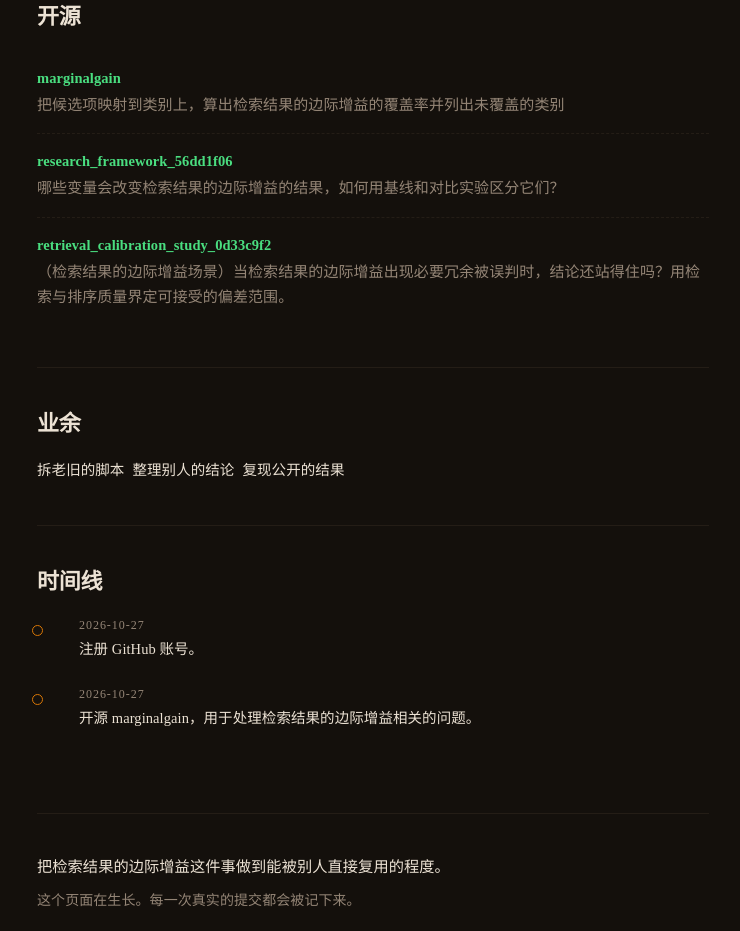
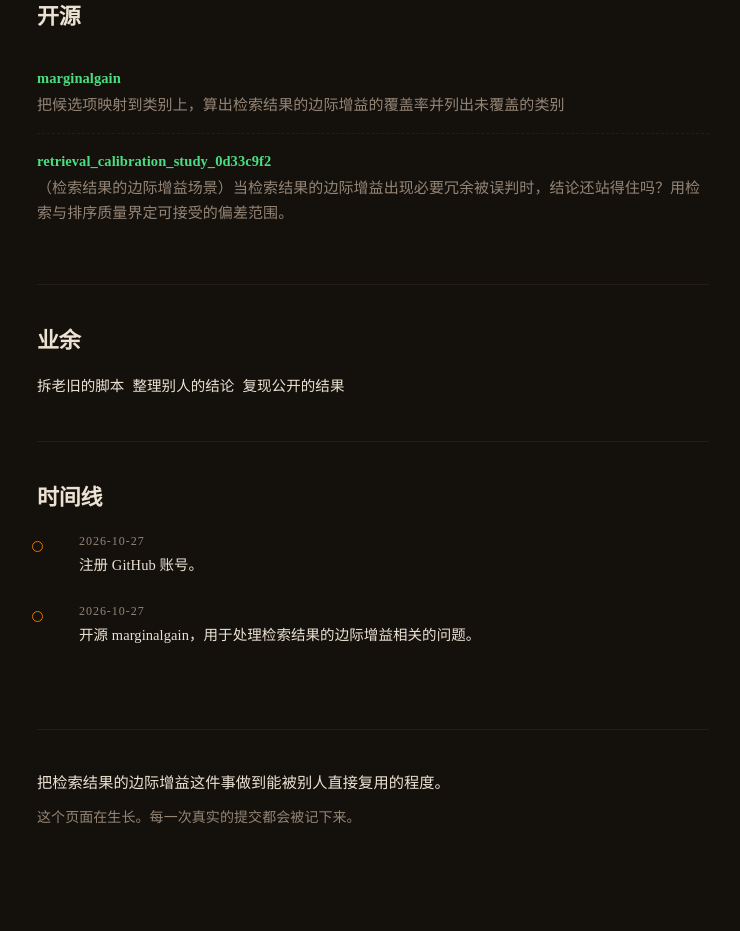
Before and after one commit to camxiaoyu/camxiaoyu.github.io, a plain HTML site: page index.html in a window 1280 px wide. Shown: the part 1031-1962 px from the top of the page, without its empty margins (267-1007 px from the left). Drawn offline with Linux system fonts and the light colour scheme.

Commit message:
docs: 更新个人站点内容

```diff
--- a/index.html
+++ b/index.html
@@ -113,9 +113,6 @@
     <li><div class="name"><a href="https://github.com/camxiaoyu/marginalgain" rel="noopener">marginalgain</a></div>
       <div class="desc">把候选项映射到类别上，算出检索结果的边际增益的覆盖率并列出未覆盖的类别</div>
     </li>
-    <li><div class="name"><a href="https://github.com/camxiaoyu/research_framework_56dd1f06" rel="noopener">research_framework_56dd1f06</a></div>
-      <div class="desc">哪些变量会改变检索结果的边际增益的结果，如何用基线和对比实验区分它们？</div>
-    </li>
     <li><div class="name"><a href="https://github.com/camxiaoyu/retrieval_calibration_study_0d33c9f2" rel="noopener">retrieval_calibration_study_0d33c9f2</a></div>
       <div class="desc">（检索结果的边际增益场景）当检索结果的边际增益出现必要冗余被误判时，结论还站得住吗？用检索与排序质量界定可接受的偏差范围。</div>
     </li>
```
